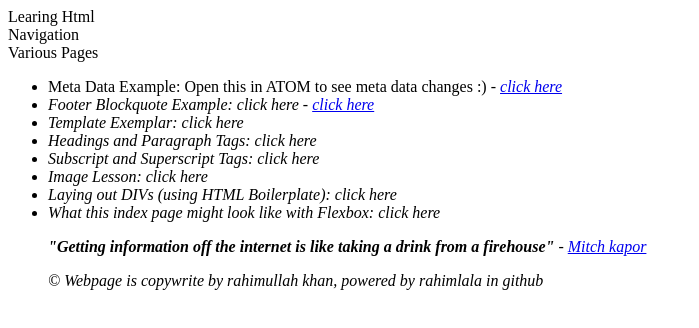
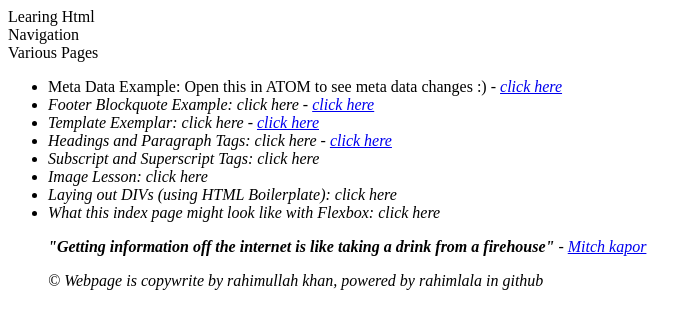
Before and after one commit to Rahimullah-Sadiqi/leadership-promotion, a plain HTML site: page index.html in a window 1280 px wide. Shown: the whole page, without its empty margins (0-699 px from the left). Drawn offline with Linux system fonts and the light colour scheme.

Commit message:
Update index.html

```diff
--- a/index.html
+++ b/index.html
@@ -44,7 +44,11 @@
                       <em>- <a href="https://qehs-websites.github.io/LearningHTML.github.io/childPages/childTemplate.html" target="blank"
                       >click here</a>
                     <li>Template Exemplar: click here
+                        <em>- <a href="https://qehs-websites.github.io/LearningHTML.github.io/childPages/Exp%20H1-H6%20P.html" target="blank"
+                            >click here</a>
                     <li>Headings and Paragraph Tags: click here
+                        <em>- <a href="https://qehs-websites.github.io/LearningHTML.github.io/childPages/Exp%20H1-H6%20P.html" target="blank"
+                            >click here</a>
                     <li>Subscript and Superscript Tags: click here
                     <li>Image Lesson: click here
                     <li>Laying out DIVs (using HTML Boilerplate): click here
```
